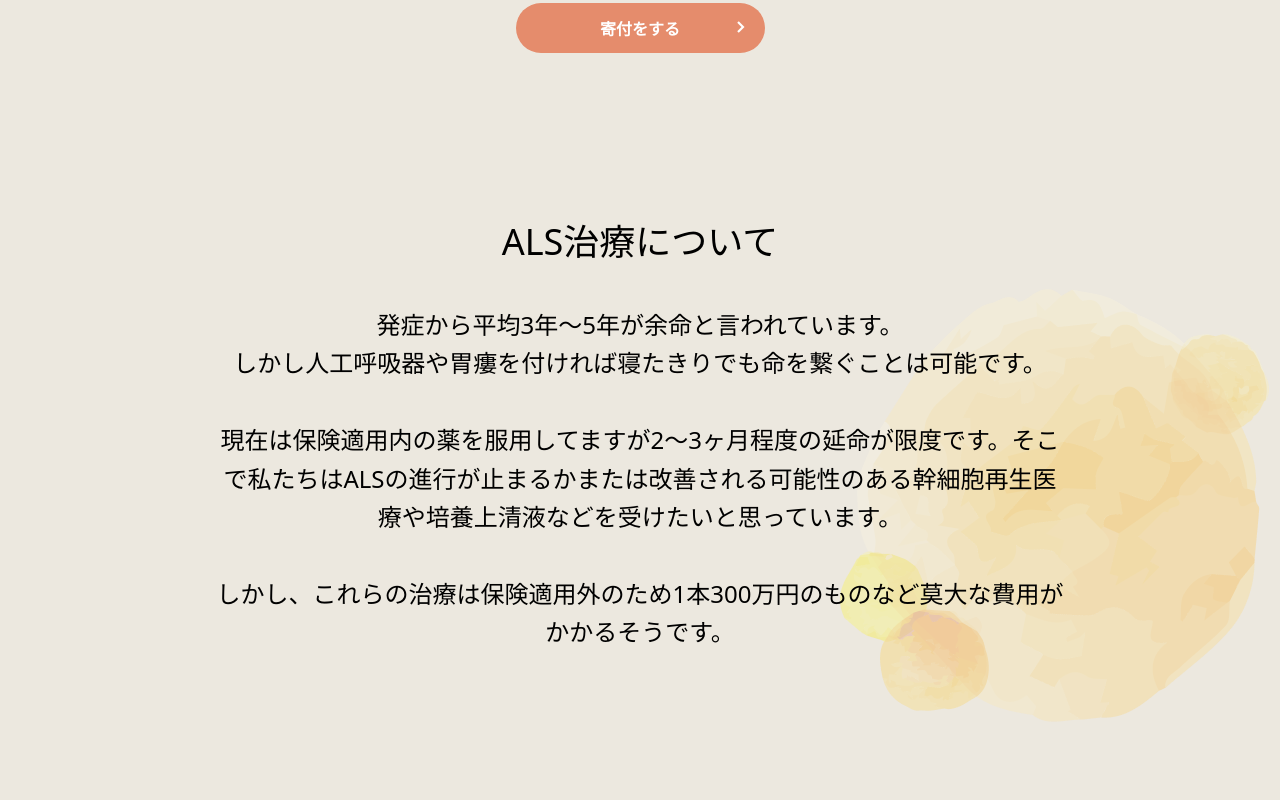
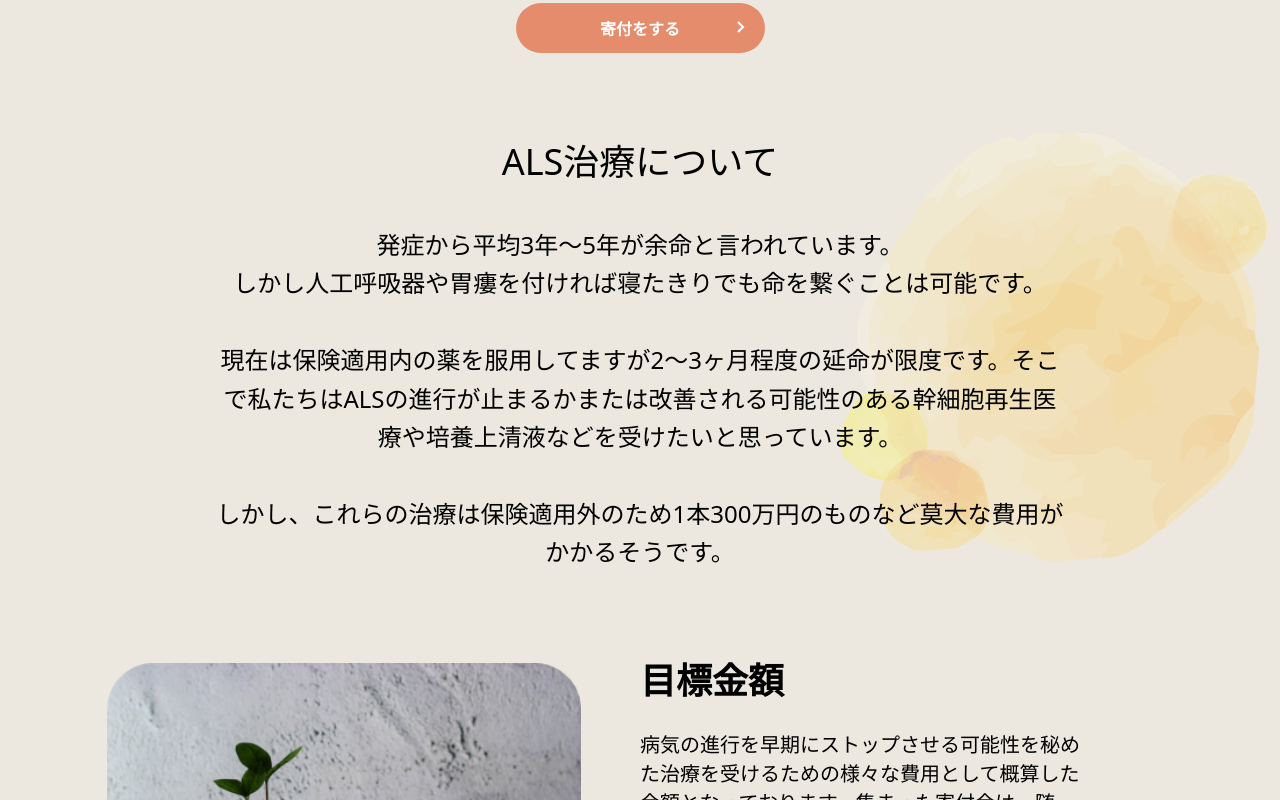
Before and after one commit to Nous-Creation/ALS-Project, a Next.js app: page / in a window 1280 px wide. Shown: the part 1000-1800 px from the top of the page. Built offline with nearby package versions, Linux system fonts and the light colour scheme.

Commit message:
update: scroll

```diff
--- /dev/null
+++ b/src/components/base/Header/HeaderLink/index.tsx
@@ -0,0 +1,40 @@
+import React from "react";
+import { styled } from "styled-components";
+
+export const HeaderLink = ({ href, children }: any) => {
+  const handleLinkClick = (event: any) => {
+    event.preventDefault();
+    const target = document.querySelector(href);
+    if (target) {
+      const topOffset = target.getBoundingClientRect().top + window.pageYOffset;
+      window.scroll({
+        top: topOffset,
+        behavior: "smooth",
+      });
+
+      const url = new URL(window.location.href);
+      url.hash = href.slice(1);
+      window.history.pushState({}, "", url);
+    }
+  };
+
+  return (
+    <LintText href={href} onClick={handleLinkClick}>
+      {children}
+    </LintText>
+  );
+};
+
+const LintText = styled.a`
+  color: #483b34;
+  font-family: Noto Sans;
+  font-size: 16px;
+  font-style: normal;
+  font-weight: 900;
+  line-height: normal;
+  cursor: pointer;
+
+  @media (max-width: 780px) {
+    display: none;
+  }
+`;
--- a/src/components/base/Header/index.tsx
+++ b/src/components/base/Header/index.tsx
@@ -1,13 +1,14 @@
 import { styled } from "styled-components";
 import { AiOutlineMenu } from "react-icons/ai";
+import { HeaderLink } from "./HeaderLink";
 
 export const Header = () => {
   return (
     <Container>
       <Logo>一般社団法人 中島竜基を支える会</Logo>
       <HeaderRight>
-        <HeaderLink>ASL治療と寄付金について</HeaderLink>
-        <HeaderLink>本人から一言</HeaderLink>
+        <HeaderLink href="#overview">ASL治療と寄付金について</HeaderLink>
+        <HeaderLink href="#message">本人から一言</HeaderLink>
 
         <IconWrapper>
           <AiOutlineMenu style={{ fontSize: "26px" }} />
@@ -47,20 +48,6 @@ const HeaderRight = styled.div`
   gap: 32px;
 `;
 
-const HeaderLink = styled.p`
-  color: #483b34;
-  font-family: Noto Sans;
-  font-size: 16px;
-  font-style: normal;
-  font-weight: 900;
-  line-height: normal;
-  cursor: pointer;
-
-  @media (max-width: 780px) {
-    display: none;
-  }
-`;
-
 const IconWrapper = styled.div`
   display: none;
 
--- a/src/components/base/MedicalOverview/index.tsx
+++ b/src/components/base/MedicalOverview/index.tsx
@@ -14,7 +14,8 @@ export const MedicalOverview = () => {
 
 const Container = styled.div`
   width: 100vw;
-  padding: 80px 48px;
+  margin: 80px 0;
+  padding: 0 48px;
   text-align: center;
   background: url("/images/background2.png") no-repeat bottom 10px right 10px;
 
--- a/src/components/pages/top/index.tsx
+++ b/src/components/pages/top/index.tsx
@@ -9,21 +9,31 @@ import {
   DonationInformation,
   Footer,
 } from "@/components/base";
+import { styled } from "styled-components";
 
 export const Top = () => {
   return (
-    <div>
+    <Container>
       <Header />
       <FirstView />
       <Profile />
-      <MedicalOverview />
+      <div id="overview">
+        <MedicalOverview />
+      </div>
       <DonationExplanation />
       <DonationUsed />
-      <PatientMessage />
+      <div id="message">
+        <PatientMessage />
+      </div>
       {/* 決済・振込 */}
       <DonationInformation />
       {/* 画像 */}
       <Footer />
-    </div>
+    </Container>
   );
 };
+
+const Container = styled.div`
+  overflow-y: scroll;
+  scroll-padding-top: 0;
+`;
```
